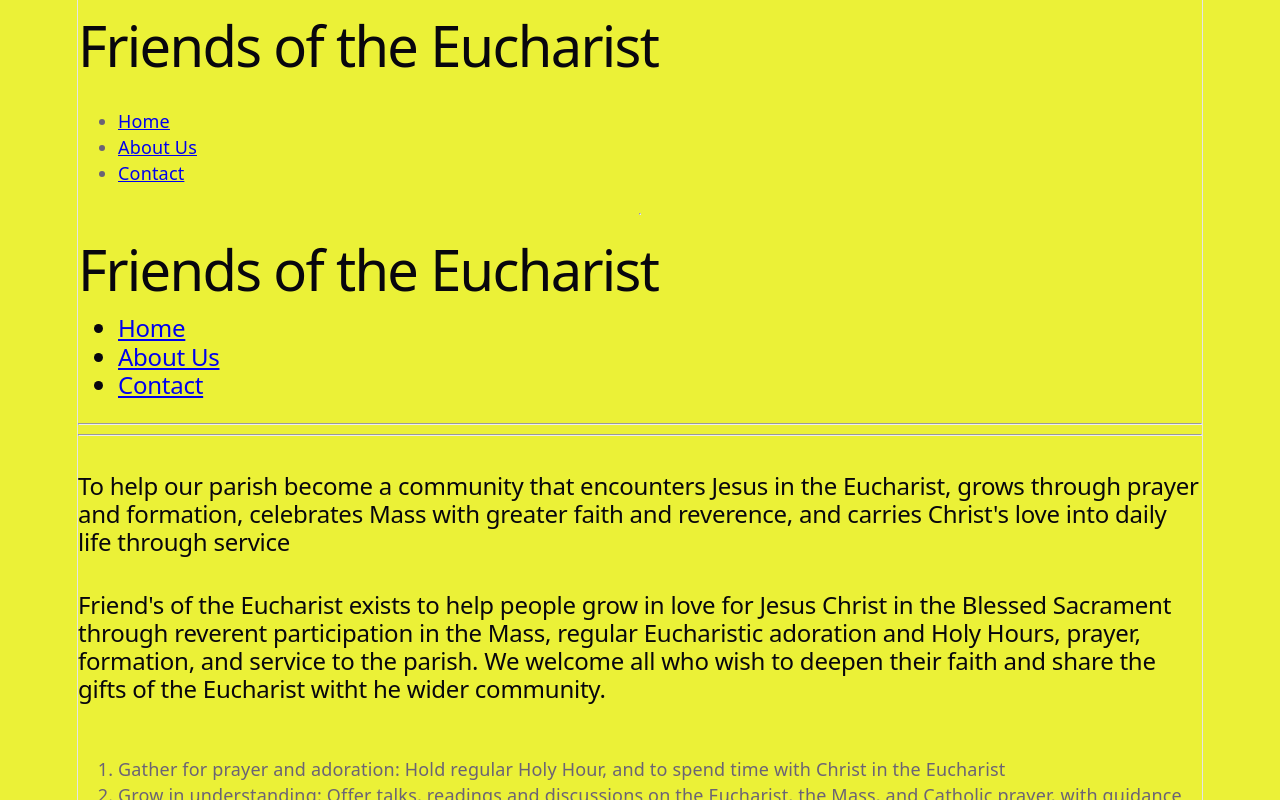
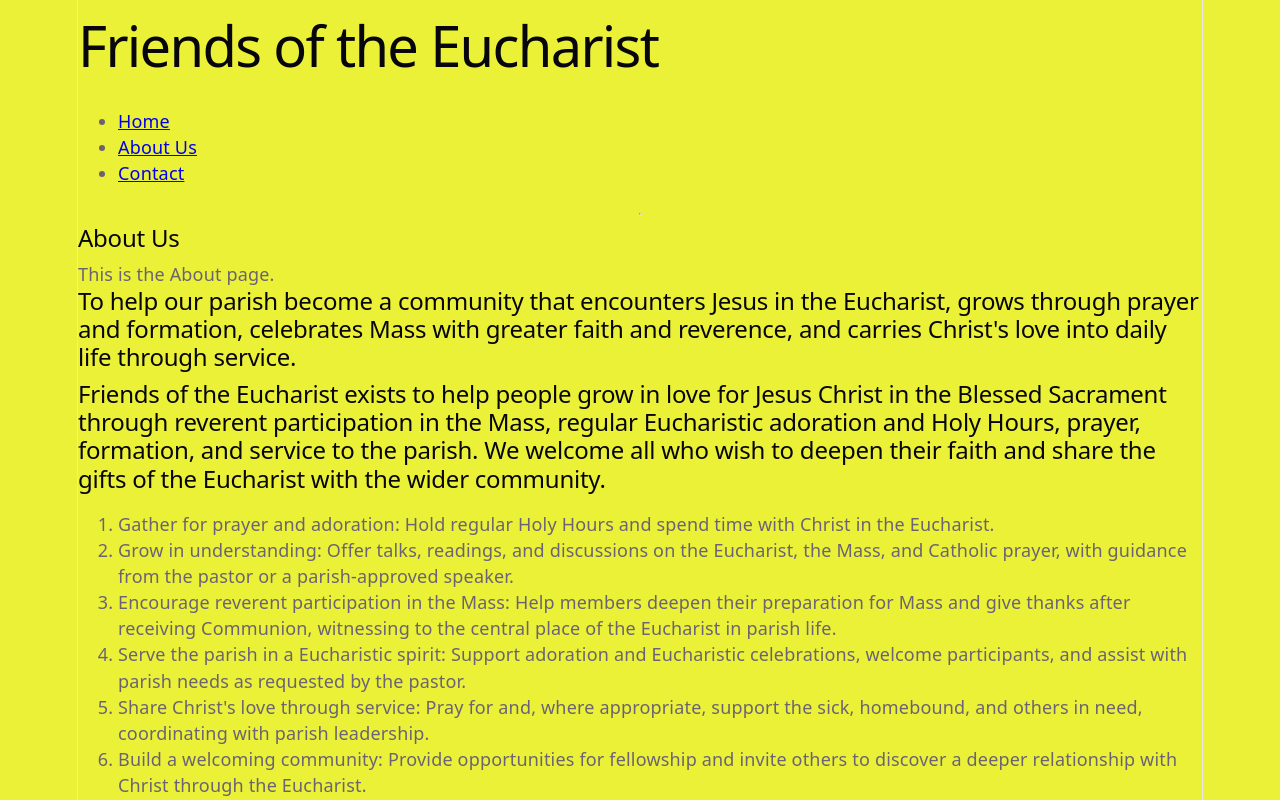
Before and after one commit to Obias090381/My-Website, a React (Vite) app in the folder Website/: page / in a window 1280 px wide. Shown: the top 800 px of the page. Built offline with nearby package versions, Linux system fonts and the light colour scheme.

Commit message:
commit 1a2b3c4d5e6f7g8h9i0j

```diff
--- a/Website/src/App.jsx
+++ b/Website/src/App.jsx
@@ -1,5 +1,3 @@
-import Header from './Header.jsx';
-import Body from './Body.jsx';
 import Footer from './Footer.jsx';
 import About from './About.jsx';
 
@@ -16,8 +14,6 @@ function App() {
         </ul>
       </nav>
       <hr />
-      <Header />
-      <Body />
       <About />
       <Footer />
     </>
```
